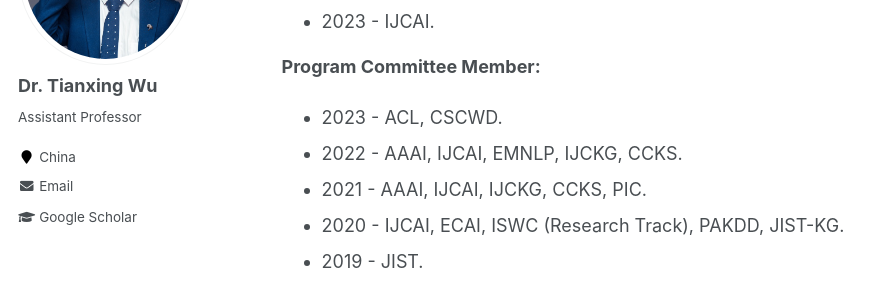
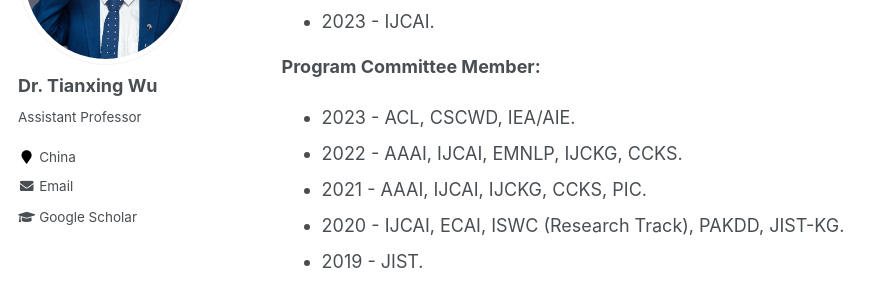
Before and after one commit to tianxing-wu/tianxing-wu.github.io, a Jekyll site: the page built from _pages/services.md, in a window 1280 px wide and 900 px high, scrolled down 1682 px. Shown: the part 153-450 px from the top of the window, without its empty margins (0-888 px from the left). Built offline with Jekyll 4.4.1, drawn with Linux system fonts in a browser that asks for light colours.

Commit message:
info update

```diff
--- a/_pages/services.md
+++ b/_pages/services.md
@@ -44,7 +44,7 @@ author_profile: true
 * 2023 - IJCAI.
 
 **Program Committee Member:**
-* 2023 - ACL, CSCWD.
+* 2023 - ACL, CSCWD, IEA/AIE.
 * 2022 - AAAI, IJCAI, EMNLP, IJCKG, CCKS.
 * 2021 - AAAI, IJCAI, IJCKG, CCKS, PIC.
 * 2020 - IJCAI, ECAI, ISWC (Research Track), PAKDD, JIST-KG.
```
Also changed, not shown: 1 other file.
